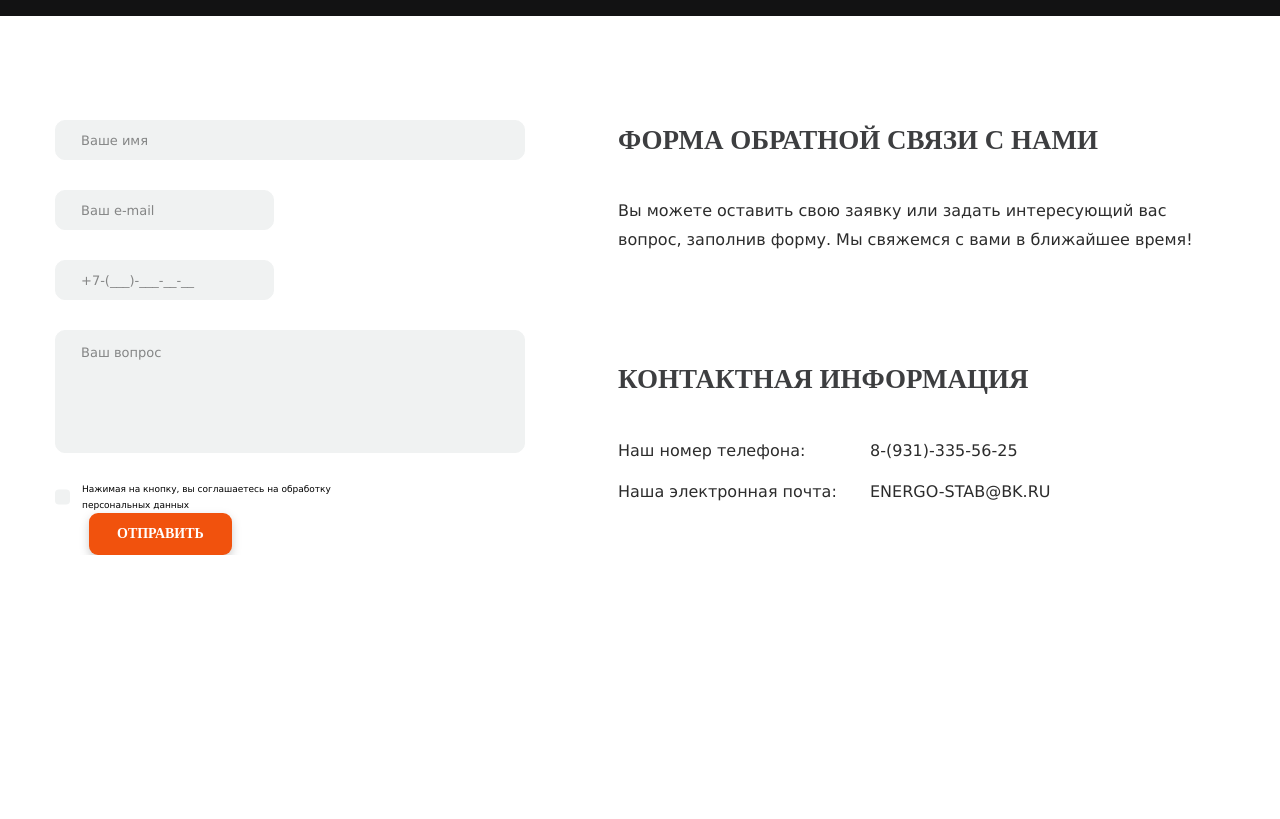
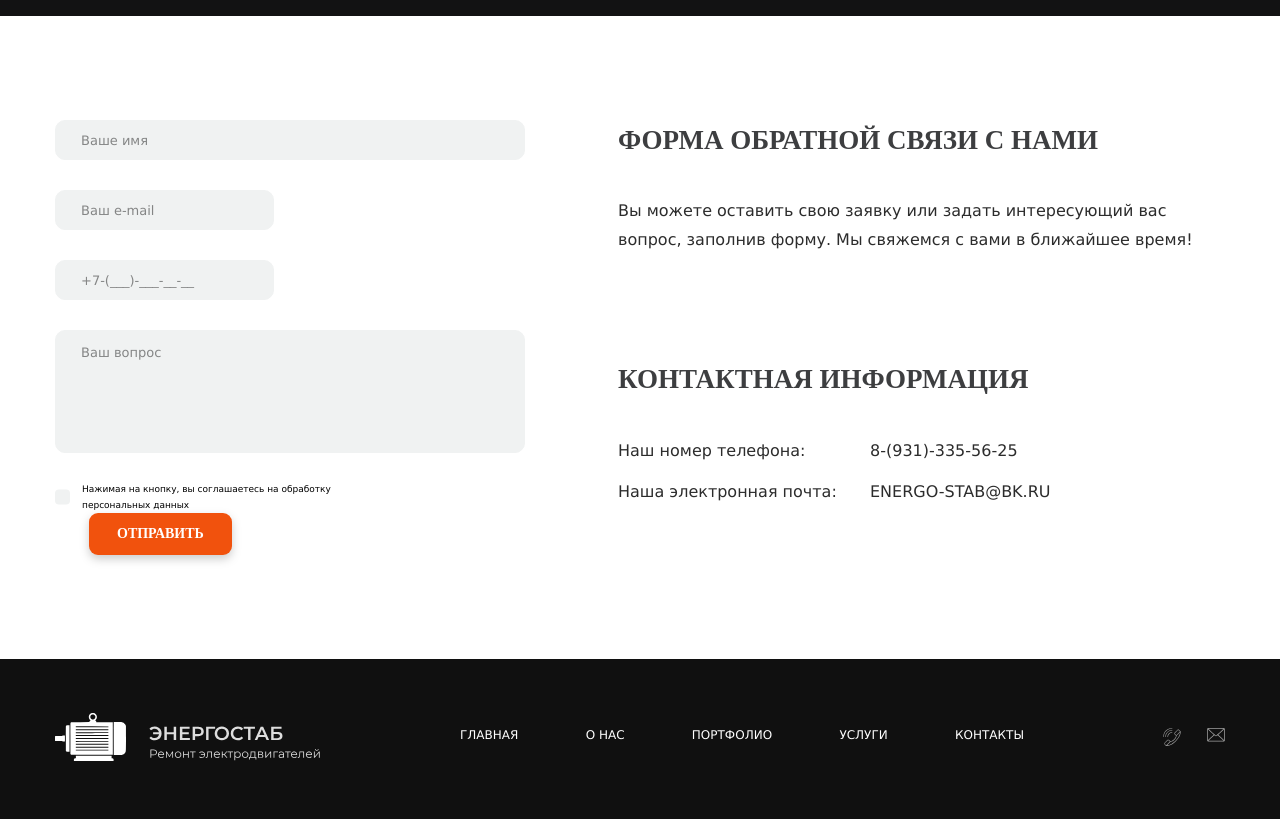
Before and after one commit to gigabot04/energy, a website: page source/index.html in a window 1280 px wide. Shown: the part 4270-5089 px from the top of the page. Before the commit the page ends 4825 px from the top, so only its background shows below. Drawn offline with nearby package versions, Linux system fonts and the light colour scheme; files that its build step writes are made by us from their sources; files whose address does not match are found by name.

Commit message:
Футер

```diff
--- a/source/index.html
+++ b/source/index.html
@@ -257,6 +257,37 @@
       </div>
     </section>
   </main>
+  <footer class="footer">
+    <div class="footer__wrap">
+      <div class="footer__logo">
+        <svg class="footer__svg" width="266" height="48" viewBox="0 0 266 48">
+          <use xlink:href="img/sprite.svg#logo"></use>
+        </svg>
+      </div>
+      <nav class="footer__nav">
+        <a href="#head">Главная</a>
+        <a href="#advantages">О нас</a>
+        <a href="#portfolio">Портфолио</a>
+        <a href="#services">Услуги</a>
+        <a href="#head">Контакты</a>
+      </nav>
+      <div class="footer__contact">
+        <h2>Контакты</h2>
+        <a href="tel:89313355625">
+          <svg width="18" height="18" viewBox="0 0 18 18">
+            <use xlink:href="img/sprite.svg#phone"></use>
+          </svg>
+          <span>8-(931)-335-56-25</span>
+        </a>
+        <a href="mailto:energo-stab@bk.ru">
+          <svg width="18" height="14" viewBox="0 0 18 14">
+            <use xlink:href="img/sprite.svg#envelope"></use>
+          </svg>
+          <span>energo-stab@bk.ru</span>
+        </a>
+      </div>
+    </div>
+  </footer>
   <script src="https://unpkg.com/swiper/swiper-bundle.min.js"></script>
   <script src="js/main.js"></script>
 </body>
--- a/source/sass/blocks/feedback.scss
+++ b/source/sass/blocks/feedback.scss
@@ -5,11 +5,13 @@
   justify-content: center;
   column-gap: 93px;
   margin-top: 104px;
+  margin-bottom: 104px;
 
   @media (max-width: $tablet-width) {
     grid-template-columns: 1fr;
     grid-template-rows: 1fr;
     text-align: center;
+    margin-top: 65px;
     margin-top: 65px;
   }
 }
@@ -201,6 +203,7 @@
     & label[for="check"] {
       font-size: 12px;
       margin-bottom: 20px;
+      width: 100%;
 
       &::after {
         width: 20px;
--- /dev/null
+++ b/source/sass/blocks/footer.scss
@@ -0,0 +1,116 @@
+.footer {
+  background-color: $bg-color;
+  padding: 54px 0;
+}
+
+.footer__wrap {
+  max-width: 1200px;
+  padding: 0 15px;
+  display: flex;
+  align-items: center;
+  flex-wrap: wrap;
+  justify-content: space-between;
+  color: $white;
+  margin: 0 auto;
+
+  @media (max-width: $tablet-width) {
+    justify-content: space-around;
+  }
+
+  @media (max-width: $mobile-width) {
+    flex-direction: column;
+  }
+}
+
+.footer__nav {
+  max-width: 564px;
+  width: 100%;
+  display: flex;
+  flex-wrap: wrap;
+  justify-content: space-between;
+  margin-bottom: 7px;
+
+  & a {
+    color: $white;
+    font-weight: normal;
+    font-size: 12px;
+    line-height: 15px;
+    text-transform: uppercase;
+  }
+
+  @media (max-width: $tablet-width) {
+    flex-direction: column;
+    max-width: max-content;
+
+    & a {
+      font-size: 14px;
+
+      &:not(:last-of-type) {
+        margin-bottom: 10px;
+      }
+    }
+  }
+
+  @media (max-width: $mobile-width) {
+    margin-top: 40px;
+
+    & a {
+      font-size: 18px;
+      text-align: center;
+
+      &:not(:last-of-type) {
+        margin-bottom: 20px;
+      }
+    }
+  }
+}
+
+.footer__contact {
+  display: flex;
+  justify-content: space-between;
+  flex-wrap: wrap;
+  width: 62px;
+
+  & h2 {
+    display: none;
+  }
+
+  & a {
+    color: $white;
+  }
+
+  & span {
+    display: none;
+  }
+
+  @media (max-width: $tablet-width) {
+    width: max-content;
+    flex-direction: column;
+
+    & h2 {
+      display: inline;
+      text-transform: uppercase;
+      font-weight: normal;
+      font-size: 16px;
+      line-height: 12px;
+      font-family: "Montserrat", "Verdana", sans-serif;
+    }
+
+    & a {
+      margin-top: 10px;
+    }
+
+    & svg {
+      display: none;
+    }
+
+    & span {
+      display: inline;
+      text-decoration: underline;
+    }
+  }
+
+  @media (max-width: $mobile-width) {
+    display: none;
+  }
+}
--- a/source/sass/style.scss
+++ b/source/sass/style.scss
@@ -11,3 +11,4 @@
 @import "blocks/help.scss";
 @import "blocks/stages.scss";
 @import "blocks/feedback.scss";
+@import "blocks/footer.scss";
```
Also changed, not shown: build/css/style.css, build/css/styles.min.css, build/index.html, 1 other file.
